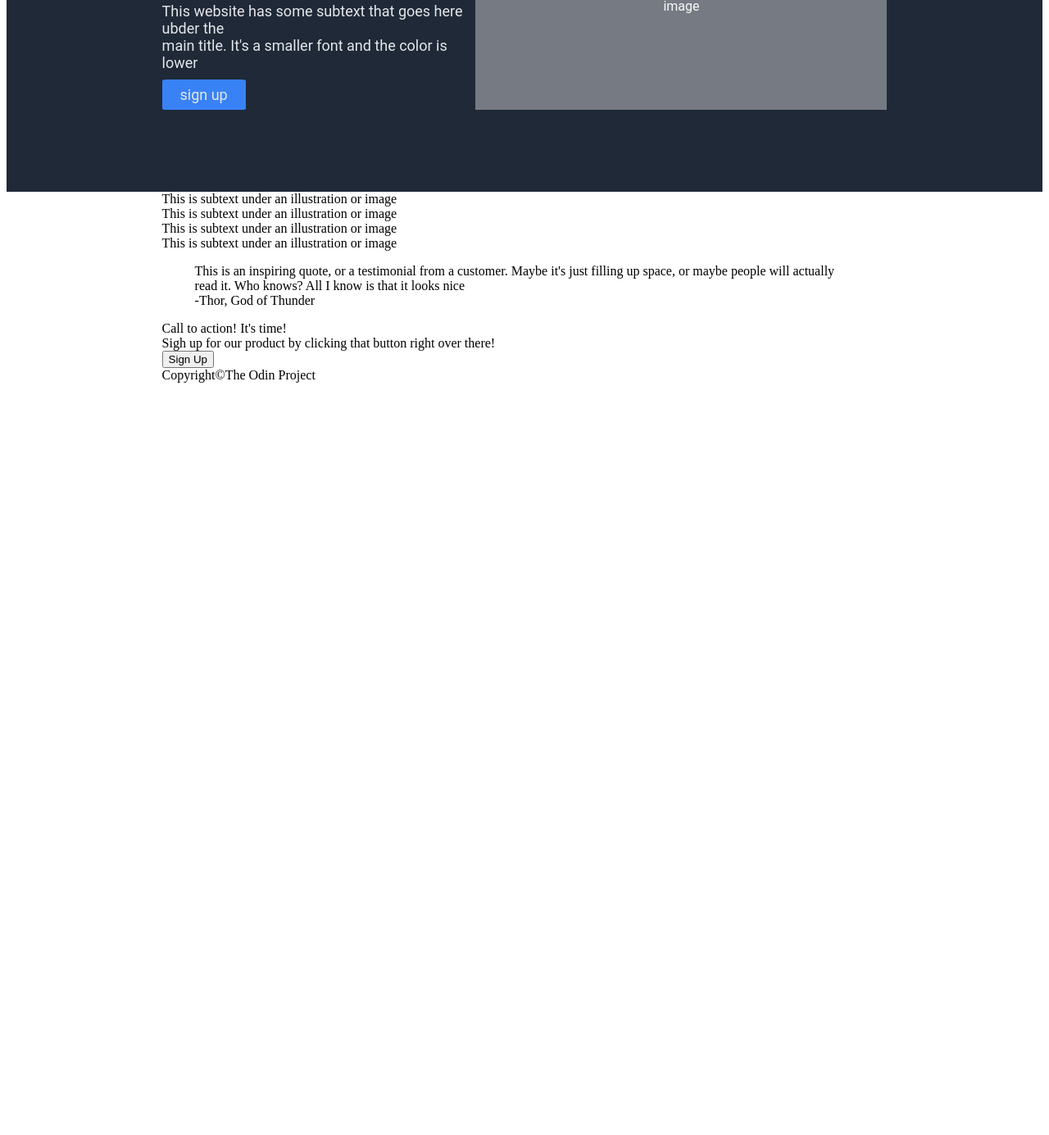
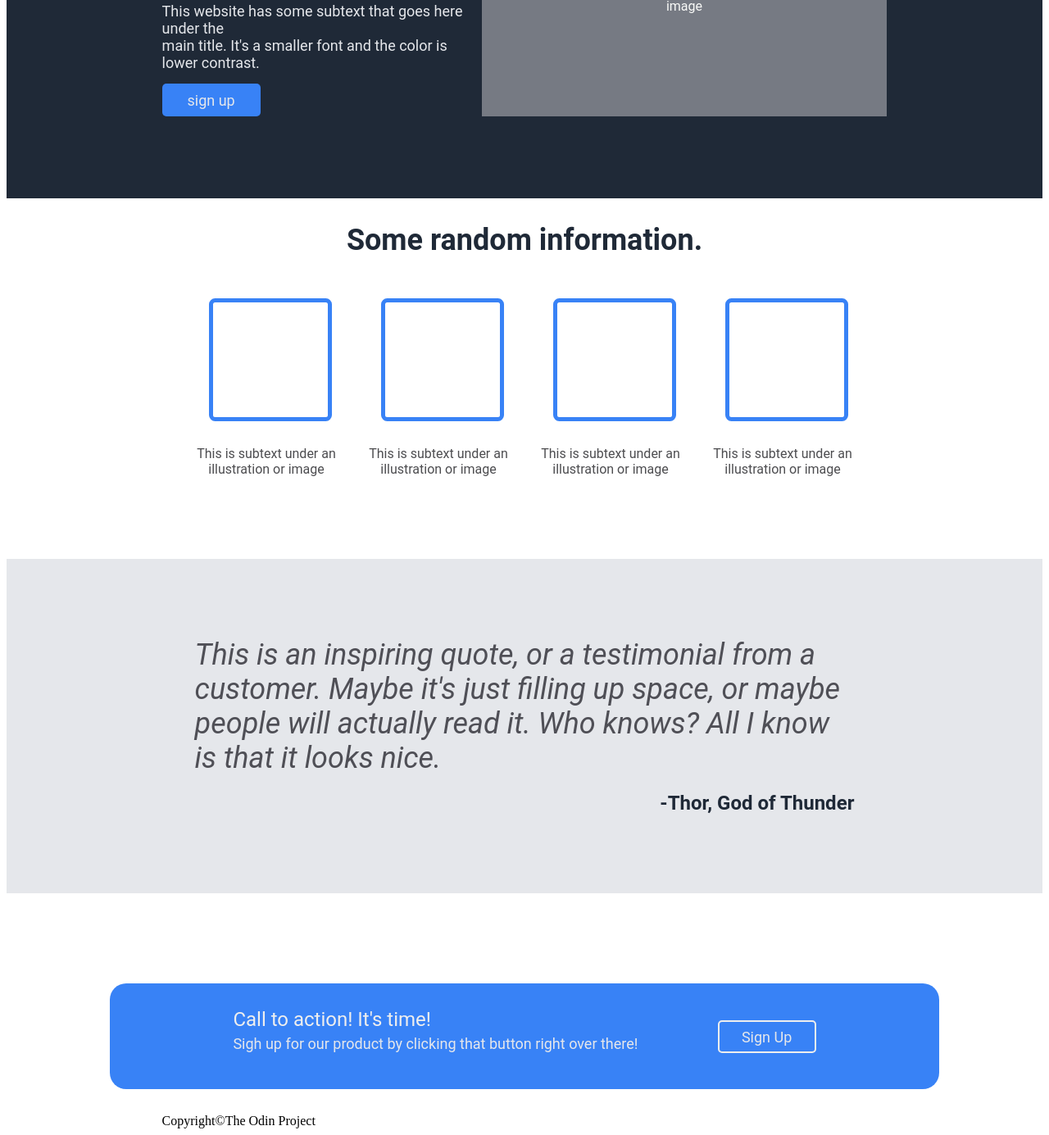
Before and after one commit to ViridianFrog/landing, a plain HTML site: page index.html in a window 1280 px wide. Shown: the part 292-1677 px from the top of the page at 82% size. Before the commit the page ends 800 px from the top, so only its background shows below. Drawn offline with Linux system fonts and the light colour scheme.

Commit message:
Finished pop up's style

```diff
--- a/index.html
+++ b/index.html
@@ -16,44 +16,49 @@
         <div class="content border">
             <div class="text-awesome">
                 <div class="content-title">This website is<br> awesome</div>
-                <div class="content-subtext">This website has some subtext that goes here ubder the<br> main title. It's a smaller font and the color is lower</div>
-                <div class="content-button">sign up</div>
+                <div class="content-subtext">This website has some subtext that goes here under the<br> main title. It's a smaller font and the color is lower contrast.</div>
+                <button class="content-button" href="https://www.theodinproject.com/">sign up</button>
             </div>
                 <div class="image">this is a placeholder for an image</div>
         </div>
-        <div class="info border">
-            <div class="info-container"></div>
+            <div class="header-boxes border">Some random information.</div>
+            <div class="boxes border">
+                <div class="info">
+                    <div class="info-container">
+                        <div class="img"></div>
                         <div class="info-text">This is subtext under an illustration or image</div>
-                <div class="img"></div>
                     </div>
                 </div>
-        <div class="info border">
-            <div class="info-container"></div>
+            <div class="info">
+                <div class="info-container">
+                    <div class="img"></div>
                     <div class="info-text">This is subtext under an illustration or image</div>
-                <div class="img"></div>
                 </div>
             </div>
-        <div class="info border">
-            <div class="info-container"></div>
+            <div class="info">
+                <div class="info-container">
+                    <div class="img"></div>
                     <div class="info-text">This is subtext under an illustration or image</div>
-                <div class="img"></div>
                 </div>
             </div>
-        <div class="info border">
-            <div class="info-container"></div>
+            <div class="info">
+                <div class="info-container">
+                    <div class="img"></div>
                     <div class="info-text">This is subtext under an illustration or image</div>
-                <div class="img"></div>
+                </div>
             </div>
         </div>
         <div class="quote border">
-            <blockquote>This is an inspiring quote, or a testimonial from a customer. Maybe it's just filling up space, or maybe people will actually read it. Who knows? All I know is that it looks nice
+            <blockquote>This is an inspiring quote, or a testimonial from a customer. Maybe it's just filling up space, or maybe people will actually read it. Who knows? All I know is that it looks nice.
                 <div class="author">-Thor, God of Thunder<div>
             </blockquote>
         </div>
-        <div class="popup border">
+        <div class="popup">
+            <div class="popcontainer">
                 <div class="popheader">Call to action! It's time!</div>
-            <div class="popuptext">Sigh up for our product by clicking that button right over there!</div>
-            <button>Sign Up</button>
+                <div class="poptext">Sigh up for our product by clicking that button right over there!</div>
+            </div>
+            <button class="popbutton">Sign Up</button>
         </div>
         <div class="footer border">Copyright©The Odin Project</div>
 
--- a/style.css
+++ b/style.css
@@ -67,16 +67,19 @@ a, ul {
     margin-bottom: 10px;
 }
 
-.content-subtext{
+.content-subtext, .poptext{
     color: #e5e7eb;
     font-family: roboto, sans-serif;
     font-size: 18px;
-    margin-bottom: 10px;
+    margin-bottom: 15px;
 }
 
-.content-button{
-    border-radius: 5%;
-    width: 70px;
+button{
+    border-style: none;
+    cursor: pointer;
+    border-radius: 5px;
+    height: 40px;
+    width: 120px;
     padding: 8px 16px;
     color: #e5e7eb;
     font-family: roboto, sans-serif;
@@ -84,5 +87,108 @@ a, ul {
     background-color: #3882f6;
     text-align: center;
 
+}
+
+.header-boxes {
+    font-family: roboto, sans-serif;
+    font-size: 36px;
+    font-weight: bold;
+    color: #1f2937;
+    margin-top: 20px;
+    margin-bottom: 10px;
+    padding: 10px;
+    text-align: center;
 
 }
+.boxes {
+    display: flex;
+    justify-content: center;
+    text-align: center;
+    gap: 10px;
+
+}
+.info-container {
+  width: 200px;
+
+}
+.info-text {
+    color: #4d4d50;
+    font-family: roboto, sans-serif;
+}
+.img {
+    margin: 30px;
+    border: #3882f6;
+    border-style: solid;
+    border-width: 5px;
+    border-radius: 5%;
+    width: 80px;
+    height: 80px;
+    padding: 30px 30px;
+}
+
+.quote {
+    padding-left: 15%;
+    padding-right: 15%;
+    margin-top: 100px;
+    margin-bottom: 50px;
+    padding-top: 60px;
+    padding-bottom: 60px;
+    color: #4f4f56;
+    font-family: roboto, sans-serif;
+    font-style: italic;
+    font-size: 36px;
+    background-color: #e5e7eb;;
+}
+
+.author {
+    margin-top: 20px;
+    color: #1f2937;
+    font-size: 24px;
+    font-weight: 700;
+    font-style: normal;
+    text-align: right;
+}
+
+.popup {
+    display: flex;
+    justify-content: center;
+    align-items: center;
+    margin-top: 60px;
+    margin-bottom: 30px;
+    margin-left: 10%;
+    margin-right: 10%;
+    padding-top: 30px;
+    padding-bottom: 30px;
+    color: #eeeeee;
+    background-color: #3882f6;
+    border-radius: 20px;
+}
+.popcontainer {
+    margin-left: 150px;
+    gap: 5px;
+    display: flex;
+    flex-direction: column;
+
+}
+.popbutton {
+    margin-right: 150px;
+    border-style: solid;
+    border-color: #eeeeee;
+    cursor: pointer;
+    border-radius: 5px;
+    height: 40px;
+    width: 120px;
+    padding: 8px 16px;
+    color: #e5e7eb;
+    font-family: roboto, sans-serif;
+    font-size: 18px;
+    background-color: #3882f6;
+    text-align: center;
+    margin-left: auto;
+}
+
+.popheader {
+    font-family: roboto, sans-serif;
+    font-size: 24px;
+
+}
```
Lines whose indentation alone changed are shown as unchanged.
